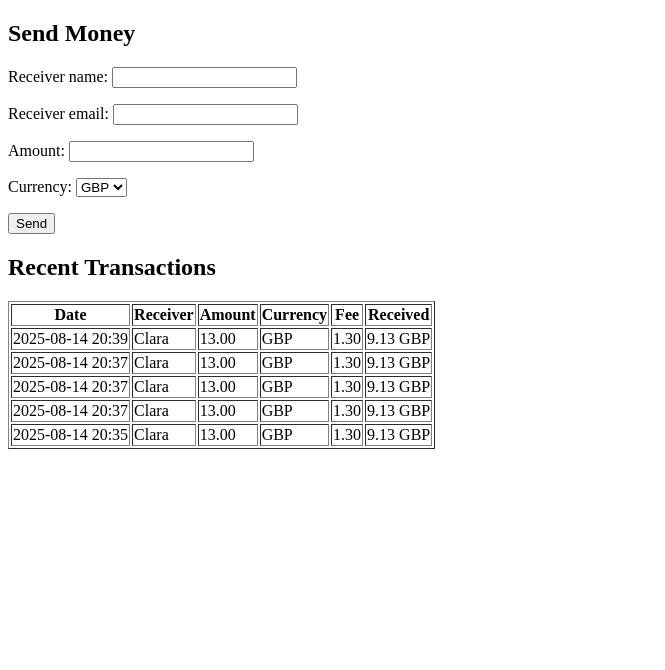
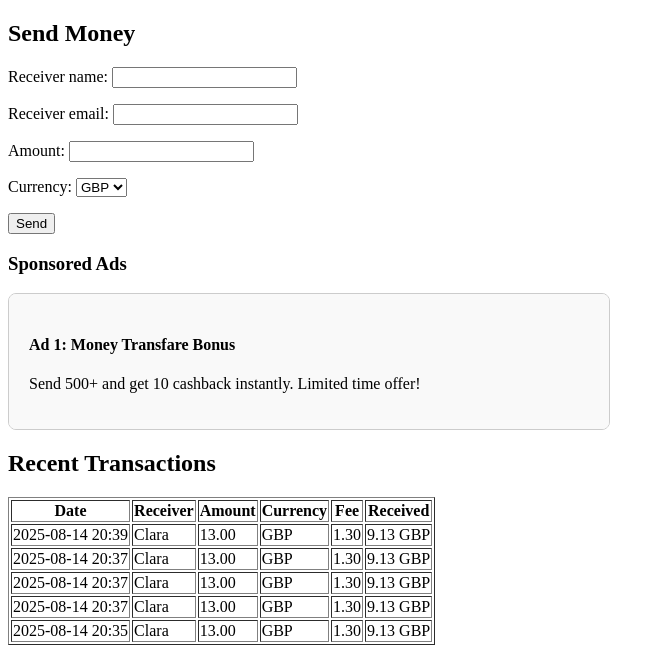
Before and after one commit to Anesu326/Wallet, a Django app: page /dashboard/ in a window 1280 px wide. Shown: the top 670 px of the page, without its empty margins (0-665 px from the left). Run offline with Django 5.2, Linux system fonts and the light colour scheme; a user stored in the database is signed in; data comes from the database, SQL or seed files in the repository; both versions use the stored data as it was after the commit.

Commit message:
Adding carousel feature

```diff
--- a/wallet/accounts/templates/accounts/dashboard.html
+++ b/wallet/accounts/templates/accounts/dashboard.html
@@ -1,27 +1,47 @@
 <!DOCTYPE html>
 <html>
     <h2>Send Money</h2>
-    <form method="post">
+    <form method="post" id="sendForm">
         {% csrf_token %}
         {{ form.as_p }}
         <button type="submit">Send</button>
     </form>
+
+    <h3>Sponsored Ads</h3>
+    <div id="adCarousel" style="width: 100%; max-width: 600px; overflow: hidden; border: 1px solid #ccc; border-radius: 8px; position: relative;">
+        <div class="ads" style="display: flex; width: 200%; transition: transform 0.5s;">
+            <div style="flex:1; padding: 20px; background: #f9f9f9;">
+                <h4>Ad 1: Money Transfare Bonus</h4>
+                <p>Send 500+ and get 10 cashback instantly. Limited time offer!</p>
+            </div>
+            <div style="flex:1; padding: 20px; background: #f9f9f9;">
+                <h4>Ad 2: Refer a Friend</h4>
+                <p>Earn rewards when your friends use this App to send money abroad.</p>
+            </div>
+        </div>
+    </div>
+
+
     {% if result %}
-    <!-- <h3>Receipt</h3>
-    <p><strong>To:</strong> {{ result.receiver_name }}({{ result.receiver_email}})</p>
-    <p><strong>Sent:</strong> {{ result.amount }} USD</p>
-    <p><strong>Fee:</strong> ${{ result.fee }}</p>
-    <p><strong>Exchange Rate:</strong> {{ result.rate }}</p>
-    <p><strong>Recieved Amount:</strong> {{ result.final }} {{ result.currency }}</p>
-    <p><strong>Time:</strong> {{ result.timestamp }}</p> -->
     <script>
+        let currentAd = 0;
+        setInterval(() => {
+            currentAd = (currentAd + 1) % 2;
+            document.querySelector("#adCarousel .ads").style.transform = `translateX(-${currentAd * 100}%)`;
+        }, 4000);
+
         window.onload = function(){
             document.getElementById('receiptModal').style.display = 'block';
         };
+
+        function closeReceipt(){
+            document.getElementById("receiptModal").style.display = "none"
+            document.getElementById("sendForm").reset();
+        }
     </script>
     <div id="receiptModal" style="display: none; position: fixed; top: 0; left:0; width: 100%; height: 100%; background-color: aquamarine;">
         <div style="background: white; margin: 10% auto; padding: 20px; width: 400px; border-radius: 8px; position: relative;">
-            <span onclick="document.getElementById('receiptModal').style.display='none'" style="position:absolute; top:10px; right:15px; cursor: pointer;">&times;</span>
+            <span onclick="closeReceipt()" style="position:absolute; top:10px; right:15px; cursor: pointer;">&times;</span>
             <h3>Receipt</h3>
             <p><strong>To:</strong>{{ result.receiver_name }} ({{ result.receiver_email }})</p>
             <p><strong>Sent:</strong>{{ result.amount }} USD</p>
@@ -32,6 +52,8 @@
         </div>
     </div>
     {% endif %}
+
+
 
      <h2>Recent Transactions</h2>
     <table border="1">
```
Also changed, not shown: wallet/db.sqlite3.
